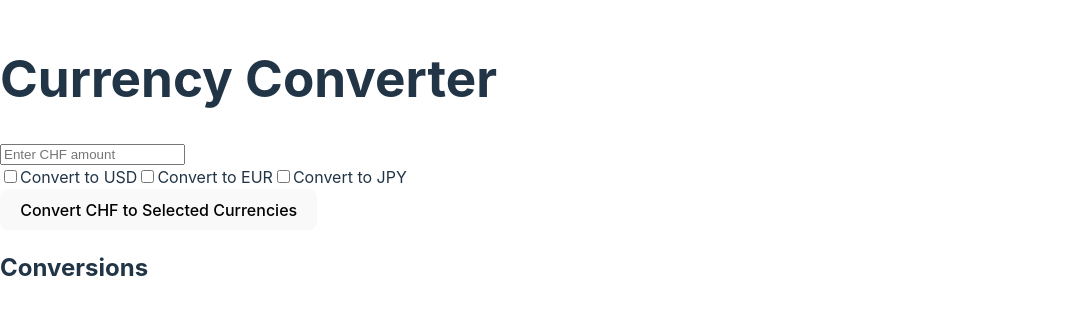
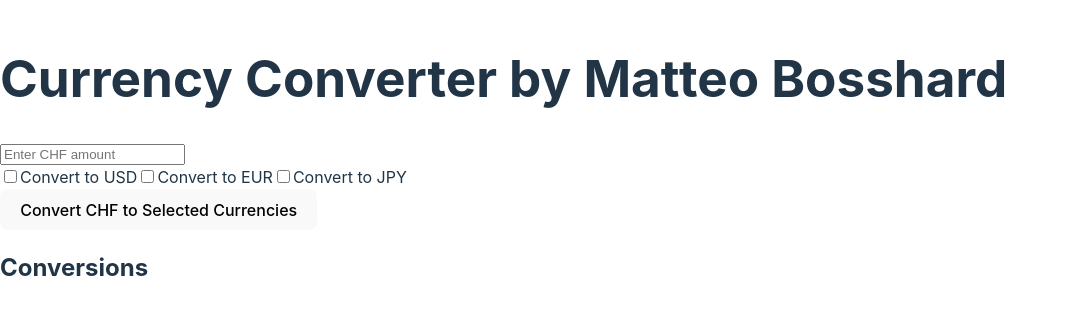
Before and after one commit to HardBoss07/BBW-docs, a React (Vite) app in the folder M293/workspace/currency-converter/: page / in a window 1280 px wide. Shown: the part 239-554 px from the top of the page, without its empty margins (0-1068 px from the left). Built offline with nearby package versions, Linux system fonts and the light colour scheme.

Commit message:
added name in the currency converter

```diff
--- a/M293/workspace/currency-converter/src/App.jsx
+++ b/M293/workspace/currency-converter/src/App.jsx
@@ -43,7 +43,7 @@ function App() {
     return (
         <>
             <div className="header">
-                <h1>Currency Converter</h1>
+                <h1>Currency Converter by Matteo Bosshard</h1>
             </div>
             <div className="main">
                 <input
```
